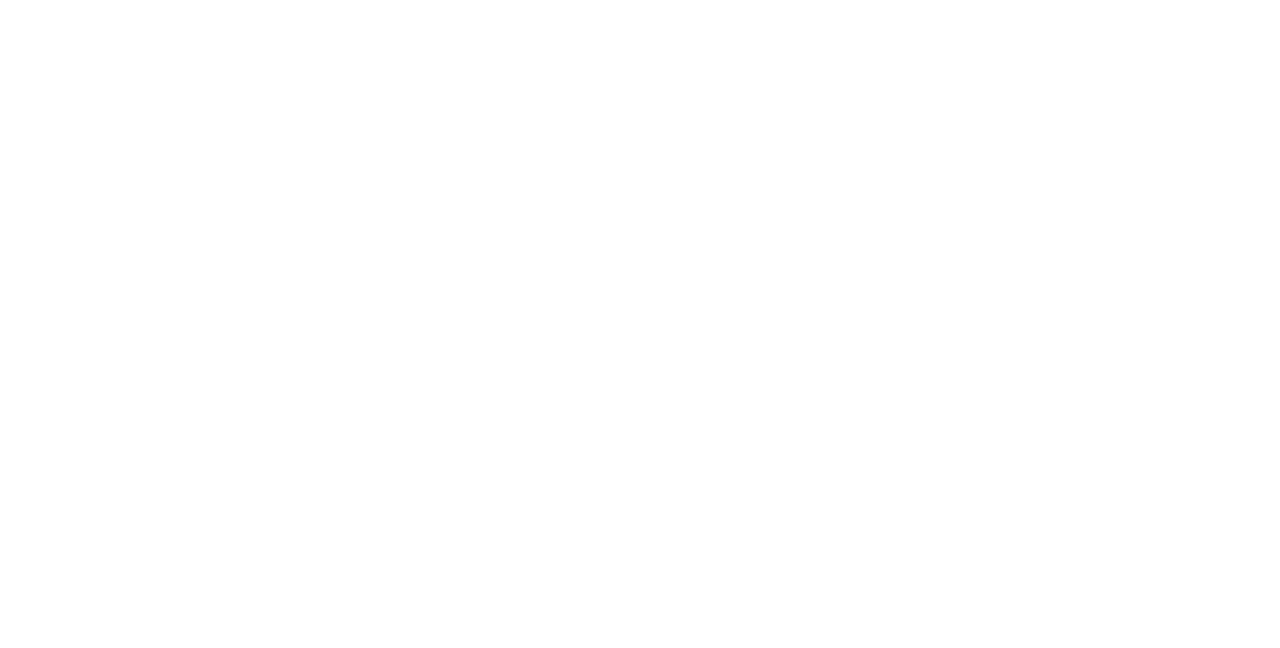
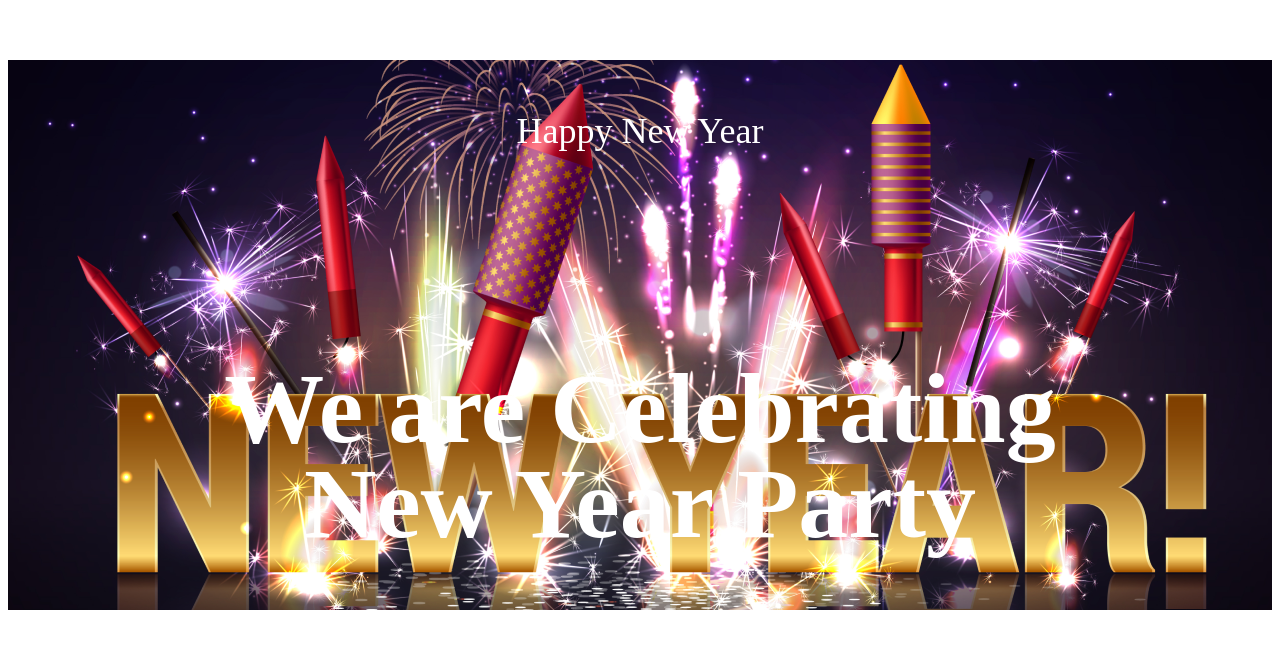
Before and after one commit to Tipu1971/Tipu-BA-9-Assignment-1, a plain HTML site: page index.html in a window 1280 px wide. Drawn offline with Linux system fonts and the light colour scheme.

Commit message:
banner section done

```diff
--- a/Styles/assignment1.css
+++ b/Styles/assignment1.css
@@ -0,0 +1,5 @@
+/* nav related style */
+h5 {color: #FFF;text-align: center;font-family: Merriweather;font-size: 36px;font-style: normal;font-weight: 400;line-height: normal;padding: 50px 50px 59px 50px;}
+h3  {color: #FFF;text-align: center;font-family: Merriweather;font-size: 100px;font-style: normal;font-weight: 900;line-height: 95px;padding: 50px 50px 59px 50px;}
+/*header related style */
+.header{background-image: url('../resources/Banner\ Image.png');background-repeat: no-repeat;background-position: center;}
--- a/index.html
+++ b/index.html
@@ -1,11 +1,22 @@
 <!DOCTYPE html>
-<html lang="en">
+<html>
 <head>
-    <meta charset="UTF-8">
-    <meta name="viewport" content="width=device-width, initial-scale=1.0">
-    <title>Document</title>
+    <title>New-Year-New-Mission</title>
+    <link rel="stylesheet" href="Styles/assignment1.css">
 </head>
 <body>
+    <header class="header">
+        <nav>
+          <nav>
+            <div class="banner">
+                <h5 class="banner-greeting">Happy New Year</h5>
+                <h3 class="banner-title">We are Celebrating <br> New Year Party</h3>
 
+            </div>
+          </nav>
+        </nav>
+    </header>
+
+    <p></p>
 </body>
 </html>
```
